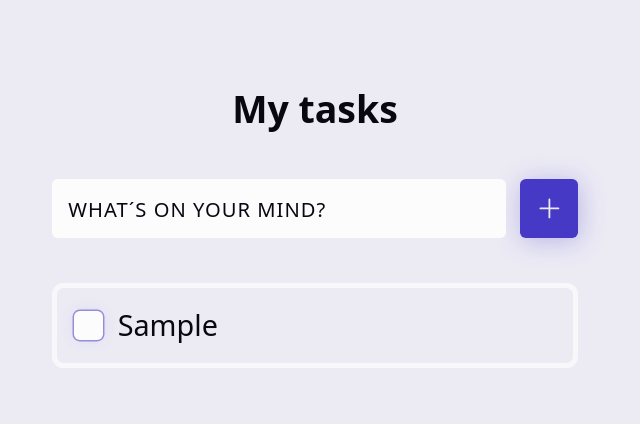
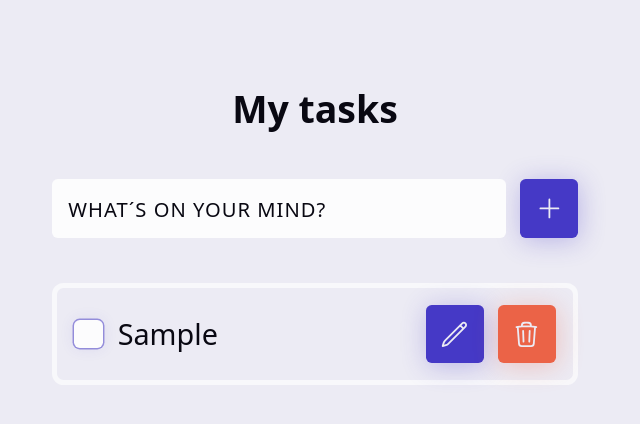
Before and after one commit to Setimarz108/Azure-terraform-todo-app, a React (Vite) app in the folder react-todo/: page / in a window 1280 px wide. Both pictures are taken after typing "Sample" into the empty fields and a click on the button "Add Task". Shown: the top 424 px of the page, without its empty margins (325-965 px from the left). Built offline with nearby package versions, Linux system fonts and the light colour scheme.

Commit message:
toggleTask Handle function

```diff
--- a/react-todo/src/App.jsx
+++ b/react-todo/src/App.jsx
@@ -10,13 +10,29 @@ function App() {
      setTasks(prevState => [...prevState, task])
   }
 
+  const deleteTask = (id) => {
+    setTasks(prevState => prevState.filter(task => task.id != id))
+
+  }
+
+  const toggleTask = (id) => {
+    setTasks(prevState => prevState.map(t => (
+      t.id === id ? {...t, checked: !t.checked} : t
+    )))
+  }
+
   return (
     <div className="container">
       <header>
         <h1> My tasks</h1>
       </header>
       <CustomForm addTask={addTask}/>
-      {tasks &&  <TaskList tasks={tasks}/>}
+      {tasks &&  (
+      <TaskList
+      tasks={tasks}
+      deleteTask={deleteTask}
+      toggleTask={toggleTask}
+      />)}
     </div>
   )
 }
--- a/react-todo/src/components/TaskItem.jsx
+++ b/react-todo/src/components/TaskItem.jsx
@@ -1,13 +1,20 @@
 import styles from './TaskItem.module.css'
 import {CheckIcon} from '@heroicons/react/24/outline'
+import {PencilIcon} from '@heroicons/react/24/outline'
+import {TrashIcon} from '@heroicons/react/24/outline'
 import { useState } from 'react'
+import { useEffect } from 'react'
 
-const TaskItem = ({task}) => {
+const TaskItem = ({task,deleteTask, toggleTask}) => {
     const [isChecked, setIsChecked ] = useState(task.checked);
 
   const handleCheckboxChange = (e) =>{
     setIsChecked(!isChecked);
+    toggleTask(task.id)
+
   }
+
+
 
   return (
     <li className={styles.task}>
@@ -31,6 +38,26 @@ const TaskItem = ({task}) => {
                 </p>
             </label>
         </div>
+        <div className={styles["task-group"]}>
+           <button
+           className="btn"
+           aria-label={`Update${task.name} Task`}
+           >
+            <PencilIcon width={24} height={24}/>
+           </button>
+
+           <button
+           className={`btn ${styles.delete}`}
+           aria-label={`Delete${task.name} Task`}
+           onClick={() => deleteTask(task.id)}
+           >
+            <TrashIcon
+            width={24}
+            height={24}
+
+            />
+           </button>
+        </div>
     </li>
   )
 }
--- a/react-todo/src/components/TaskList.jsx
+++ b/react-todo/src/components/TaskList.jsx
@@ -2,11 +2,14 @@ import uuid from "react-uuid";
 import TaskItem from "./TaskItem";
 import styles from "./TaskList.module.css";
 
-export default function TaskList({ tasks }) {
+export default function TaskList({ tasks, deleteTask, toggleTask }) {
   return (
     <ul className={styles.tasks}>
       {tasks.sort((a, b) => b.id - a.id ).map((task) => (
-        <TaskItem key={uuid()} task={task} />
+        <TaskItem key={uuid()}
+         task={task}
+         deleteTask={deleteTask}
+         toggleTask={toggleTask}/>
       ))}
     </ul>
   );
```
Also changed, not shown: react-todo/src/components/EditForm.jsx (added).
